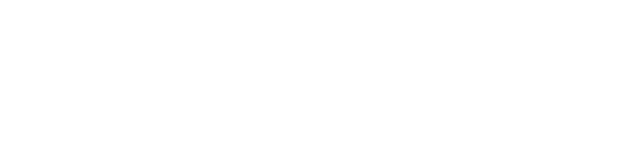
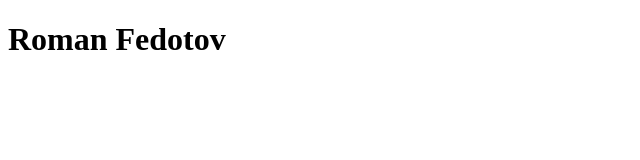
Before and after one commit to fedovman/rsschool-cv, a plain HTML site: page index.html in a window 1280 px wide. Shown: the whole page, without its empty margins (0-640 px from the left). Drawn offline with Linux system fonts and the light colour scheme.

Commit message:
feat: update index.html file

```diff
--- a/index.html
+++ b/index.html
@@ -4,5 +4,7 @@
     <title>CV</title>
     <link rel="stylesheet" href="style.css">
 </head>
-<body></body>
+<body>
+    <h1>Roman Fedotov</h1>
+</body>
 </html>
```
